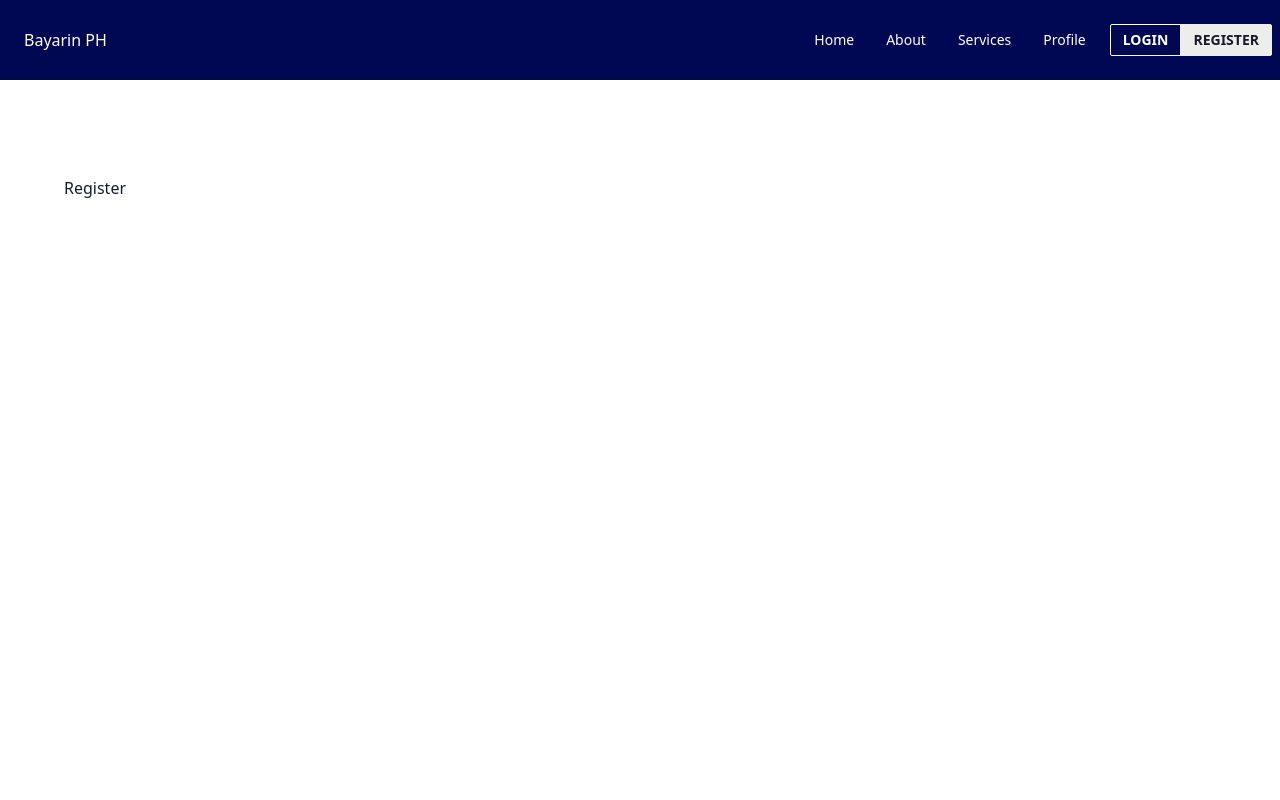
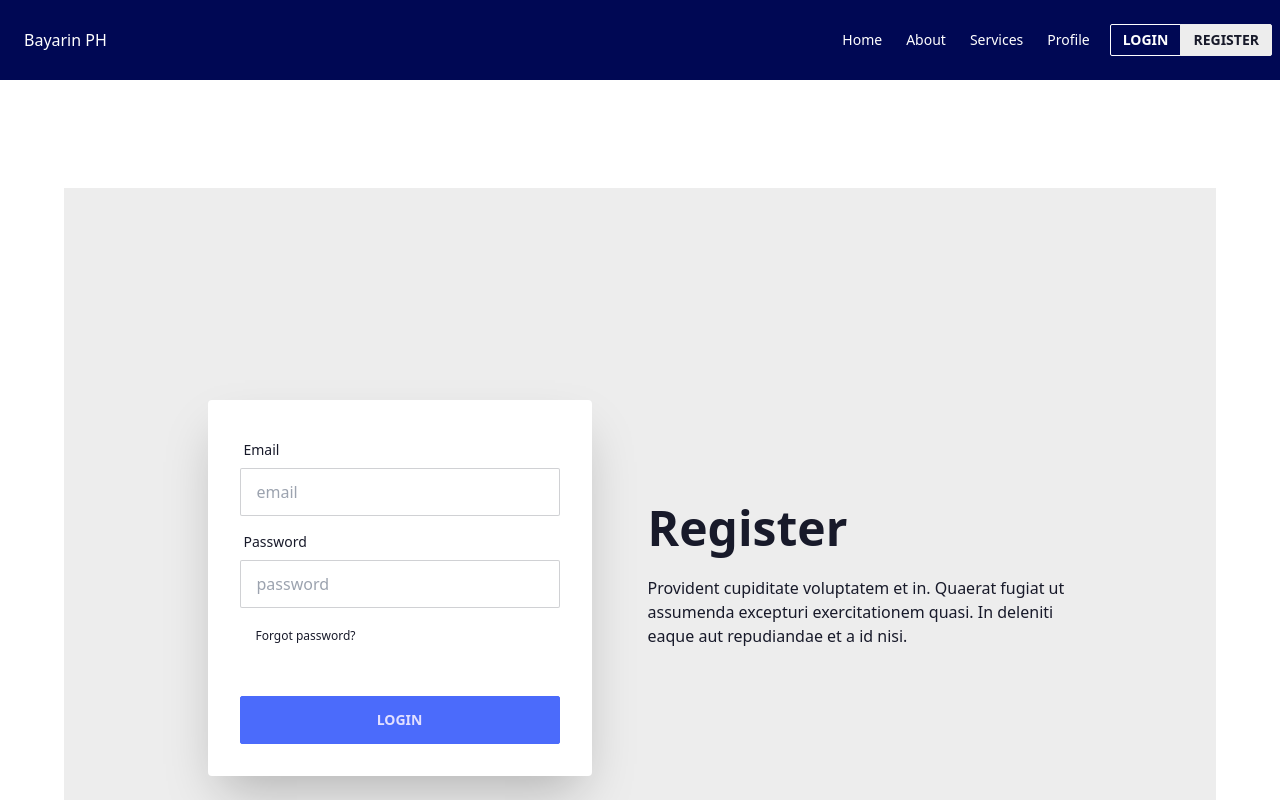
Before and after one commit to jajalovack/bayarin-ph-client, a React (Vite) app: page /register in a window 1280 px wide. Shown: the top 800 px of the page. Built offline with nearby package versions, Linux system fonts and the light colour scheme; the HTML template or start-up script is replaced by a standard one.

Commit message:
added components on login and register

```diff
--- a/src/layout/Header/Header.jsx
+++ b/src/layout/Header/Header.jsx
@@ -12,17 +12,14 @@
             <ul className="menu menu-horizontal text-white">
               {/* Navbar menu content here */}
               <li>
-                <NavLink
-                  to="/"
-                  className="hover:border-b hover:text-white duration-100"
-                >
+                <NavLink to="/" className="link link-hover hover:text-white">
                   Home
                 </NavLink>
               </li>
               <li>
                 <NavLink
                   to="/about"
-                  className="hover:border-b hover:text-white duration-100"
+                  className="link link-hover hover:text-white"
                 >
                   About
                 </NavLink>
@@ -30,7 +27,7 @@
               <li>
                 <NavLink
                   to="/services"
-                  className="hover:border-b hover:text-white duration-100"
+                  className="link link-hover hover:text-white"
                 >
                   Services
                 </NavLink>
@@ -38,7 +35,7 @@
               <li>
                 <NavLink
                   to="/profile"
-                  className="hover:border-b hover:text-white duration-100"
+                  className="link link-hover hover:text-white"
                 >
                   Profile
                 </NavLink>
@@ -46,9 +43,11 @@
             </ul>
             <div className="join">
               <button className="btn btn-sm join-item btn-outline text-white">
-                Login
+                <Link to="/login">Login</Link>
               </button>
-              <button className="btn btn-sm join-item">Register</button>
+              <button className="btn btn-sm join-item">
+                <Link to="/register">Register</Link>
+              </button>
             </div>
           </div>
           <div className="flex-none lg:hidden">
@@ -74,7 +73,7 @@
           </div>
         </div>
       </div>
-      <div className="drawer-side">
+      <div className="drawer-side z-10">
         <label
           htmlFor="my-drawer-3"
           aria-label="close sidebar"
--- a/src/routes.jsx
+++ b/src/routes.jsx
@@ -5,7 +5,7 @@
 import Profile from "./views/Profile/Profile";
 import Services from "./views/Services/Services";
 
-const routes = [
+export const navRoutes = [
   {
     path: "/",
     element: <Home />,
@@ -22,6 +22,14 @@
     name: "Services",
   },
   {
+    path: "/profile",
+    element: <Profile />,
+    name: "Profile",
+  },
+];
+
+const authRoutes = [
+  {
     path: "/login",
     element: <Login />,
     name: "Login",
@@ -31,11 +39,8 @@
     element: <Register />,
     name: "Register",
   },
-  {
-    path: "/profile",
-    element: <Profile />,
-    name: "Profile",
-  },
 ];
 
+const routes = [...authRoutes, ...navRoutes];
+
 export default routes;
--- a/src/views/Home/Home.jsx
+++ b/src/views/Home/Home.jsx
@@ -1,8 +1,8 @@
 const Home = () => {
   return (
     <>
-      <div className="md:padding h-screen mb-[10rem]">
-        <div className="mt-[5rem] pt-10 md:hero min-h-screen bg-base-200">
+      <div className="md:padding md:h-screen mb-[10rem]">
+        <div className="mt-1 pt-10 md:hero md:min-h-screen md:bg-base-200">
           <div className="hero-content flex-col lg:flex-row">
             {/* <img
               src="/images/stock/photo-1635805737707-575885ab0820.jpg"
@@ -23,7 +23,6 @@
           </div>
         </div>
       </div>
-      <div className="padding h-screen">About</div>
       <div className="padding h-screen">Services</div>
     </>
   );
--- a/src/views/Login/Login.jsx
+++ b/src/views/Login/Login.jsx
@@ -1,5 +1,56 @@
+import React from "react";
+
 const Login = () => {
-  return <div className="padding h-screen">Login</div>;
+  return (
+    <div className="mt-3 lg:padding h-screen mb-[15rem]">
+      <div className="hero min-h-screen md:bg-base-200">
+        <div className="hero-content flex-col lg:flex-row-reverse">
+          <div className="text-center lg:text-left md:w-[30rem] md:ml-10">
+            <h1 className="text-5xl font-bold">Login now!</h1>
+            <p className="py-6">
+              Provident cupiditate voluptatem et in. Quaerat fugiat ut assumenda
+              excepturi exercitationem quasi. In deleniti eaque aut repudiandae
+              et a id nisi.
+            </p>
+          </div>
+          <div className="card flex-shrink-0 w-full max-w-sm shadow-2xl bg-base-100">
+            <form className="card-body">
+              <div className="form-control">
+                <label className="label">
+                  <span className="label-text">Email</span>
+                </label>
+                <input
+                  type="email"
+                  placeholder="email"
+                  className="input input-bordered"
+                  required
+                />
+              </div>
+              <div className="form-control">
+                <label className="label">
+                  <span className="label-text">Password</span>
+                </label>
+                <input
+                  type="password"
+                  placeholder="password"
+                  className="input input-bordered"
+                  required
+                />
+                <label className="label">
+                  <a href="#" className="label-text-alt link link-hover">
+                    Forgot password?
+                  </a>
+                </label>
+              </div>
+              <div className="form-control mt-6">
+                <button className="btn btn-primary">Login</button>
+              </div>
+            </form>
+          </div>
+        </div>
+      </div>
+    </div>
+  );
 };
 
 export default Login;
--- a/src/views/Register/Register.jsx
+++ b/src/views/Register/Register.jsx
@@ -1,5 +1,54 @@
 const Register = () => {
-  return <div className="padding h-screen">Register</div>;
+  return (
+    <div className="mt-3 lg:padding h-screen mb-[15rem]">
+      <div className="hero min-h-screen md:bg-base-200">
+        <div className="hero-content flex-col lg:flex-row-reverse">
+          <div className="text-center lg:text-left md:w-[30rem] md:ml-10">
+            <h1 className="text-5xl font-bold">Register</h1>
+            <p className="py-6">
+              Provident cupiditate voluptatem et in. Quaerat fugiat ut assumenda
+              excepturi exercitationem quasi. In deleniti eaque aut repudiandae
+              et a id nisi.
+            </p>
+          </div>
+          <div className="card flex-shrink-0 w-full max-w-sm shadow-2xl bg-base-100">
+            <form className="card-body">
+              <div className="form-control">
+                <label className="label">
+                  <span className="label-text">Email</span>
+                </label>
+                <input
+                  type="email"
+                  placeholder="email"
+                  className="input input-bordered"
+                  required
+                />
+              </div>
+              <div className="form-control">
+                <label className="label">
+                  <span className="label-text">Password</span>
+                </label>
+                <input
+                  type="password"
+                  placeholder="password"
+                  className="input input-bordered"
+                  required
+                />
+                <label className="label">
+                  <a href="#" className="label-text-alt link link-hover">
+                    Forgot password?
+                  </a>
+                </label>
+              </div>
+              <div className="form-control mt-6">
+                <button className="btn btn-primary">Login</button>
+              </div>
+            </form>
+          </div>
+        </div>
+      </div>
+    </div>
+  );
 };
 
 export default Register;
```
